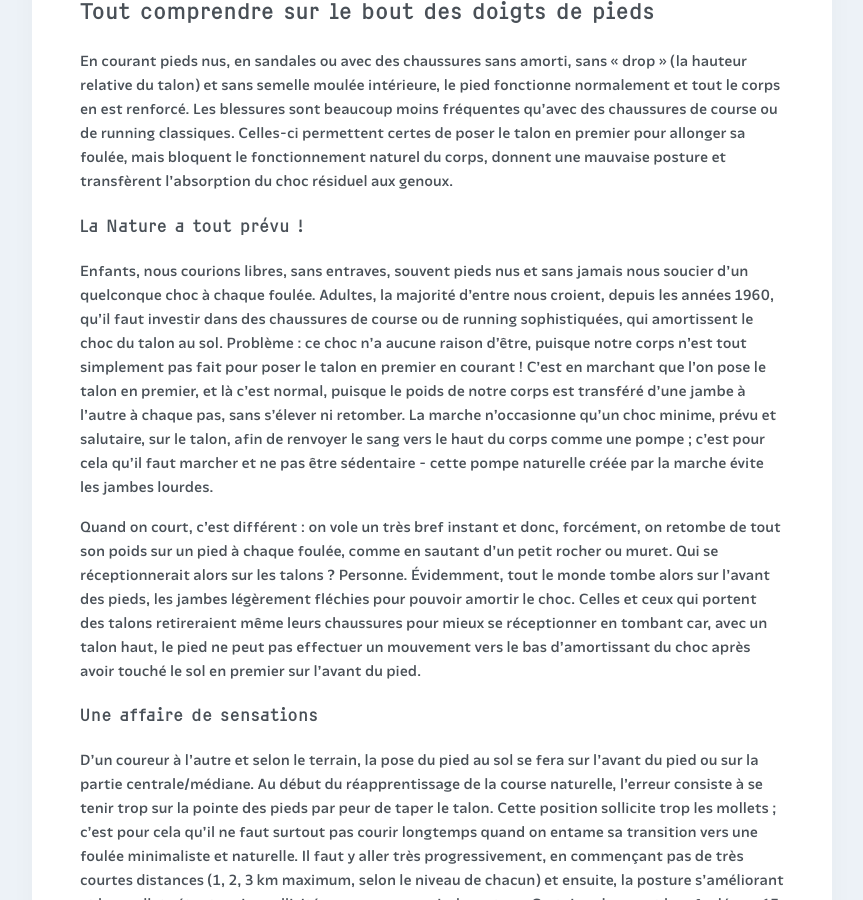
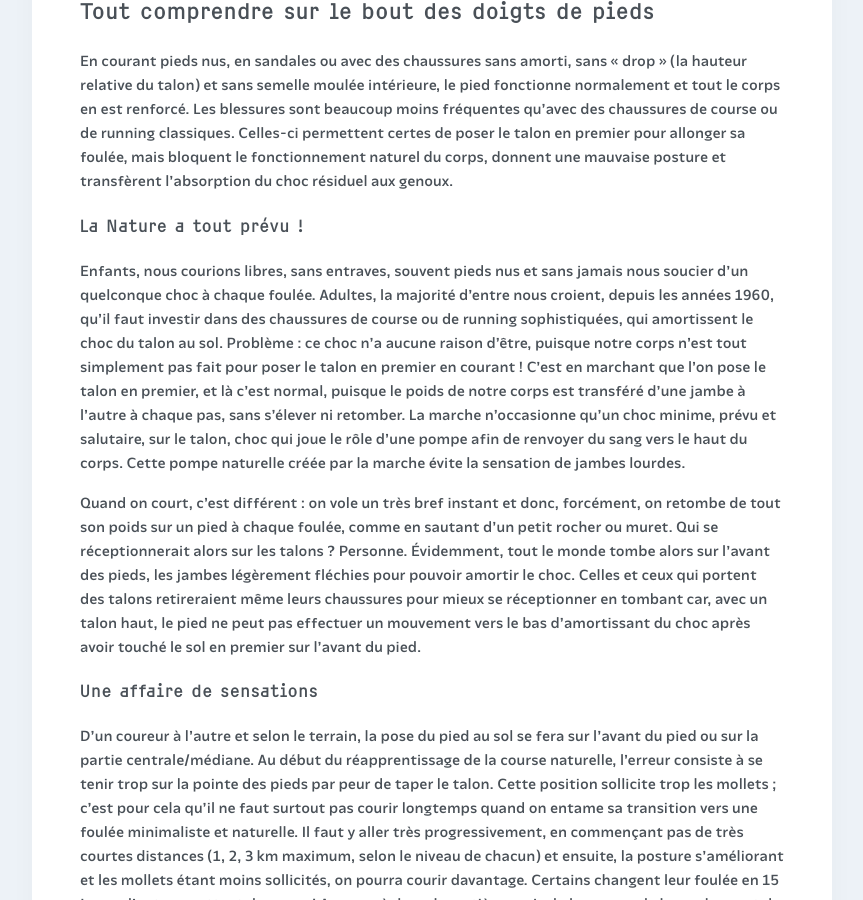
Before and after one commit to courirpaleo/courirpaleo.github.io, a Jekyll site: the page built from _pages-secondary/foulee-naturelle.md, in a window 1280 px wide and 900 px high, scrolled down 637 px. Shown: the whole window, without its empty margins (208-1071 px from the left). Built offline with Jekyll 4.4.1, drawn with Linux system fonts in a browser that asks for light colours; some web fonts are replaced.

Commit message:
Update foulee-naturelle.md

```diff
--- a/_pages-secondary/foulee-naturelle.md
+++ b/_pages-secondary/foulee-naturelle.md
@@ -11,7 +11,7 @@
 
 ### La Nature a tout prévu&nbsp;!
 
-Enfants, nous courions libres, sans entraves, souvent pieds nus et sans jamais nous soucier d'un quelconque choc à chaque foulée. Adultes, la majorité d'entre nous croient, depuis les années 1960, qu'il faut investir dans des chaussures de course ou de running sophistiquées, qui amortissent le choc du talon au sol. Problème : ce choc n'a aucune raison d'être, puisque notre corps n'est tout simplement pas fait pour poser le talon en premier en courant ! C'est en marchant que l'on pose le talon en premier, et là c'est normal, puisque le poids de notre corps est transféré d'une jambe à l'autre à chaque pas, sans s'élever ni retomber. La marche n'occasionne qu'un choc minime, prévu et salutaire, sur le talon, afin de renvoyer le sang vers le haut du corps comme une pompe ; c'est pour cela qu'il faut marcher et ne pas être sédentaire - cette pompe naturelle créée par la marche évite les jambes lourdes.
+Enfants, nous courions libres, sans entraves, souvent pieds nus et sans jamais nous soucier d'un quelconque choc à chaque foulée. Adultes, la majorité d'entre nous croient, depuis les années 1960, qu'il faut investir dans des chaussures de course ou de running sophistiquées, qui amortissent le choc du talon au sol. Problème : ce choc n'a aucune raison d'être, puisque notre corps n'est tout simplement pas fait pour poser le talon en premier en courant ! C'est en marchant que l'on pose le talon en premier, et là c'est normal, puisque le poids de notre corps est transféré d'une jambe à l'autre à chaque pas, sans s'élever ni retomber. La marche n'occasionne qu'un choc minime, prévu et salutaire, sur le talon, choc qui joue le rôle d'une pompe afin de renvoyer du sang vers le haut du corps. Cette pompe naturelle créée par la marche évite la sensation de jambes lourdes.
 
 Quand on court, c'est différent : on vole un très bref instant et donc, forcément, on retombe de tout son poids sur un pied à chaque foulée, comme en sautant d'un petit rocher ou muret. Qui se réceptionnerait alors sur les talons ? Personne. Évidemment, tout le monde tombe alors sur l'avant des pieds, les jambes légèrement fléchies pour pouvoir amortir le choc. Celles et ceux qui portent des talons retireraient même leurs chaussures pour mieux se réceptionner en tombant car, avec un talon haut, le pied ne peut pas effectuer un mouvement vers le bas d'amortissant du choc après avoir touché le sol en premier sur l'avant du pied.
 
```
